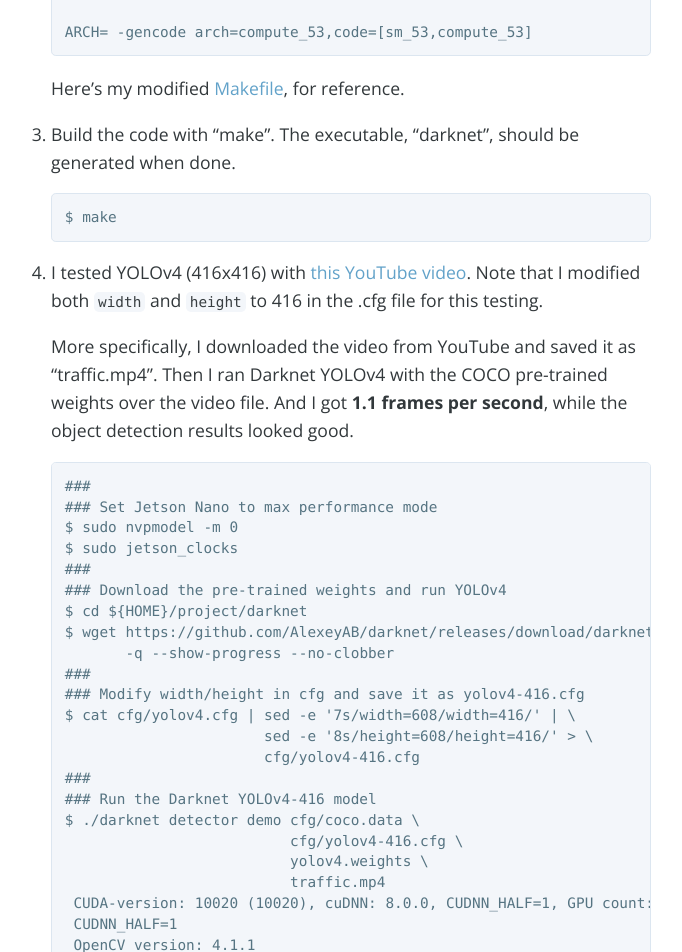
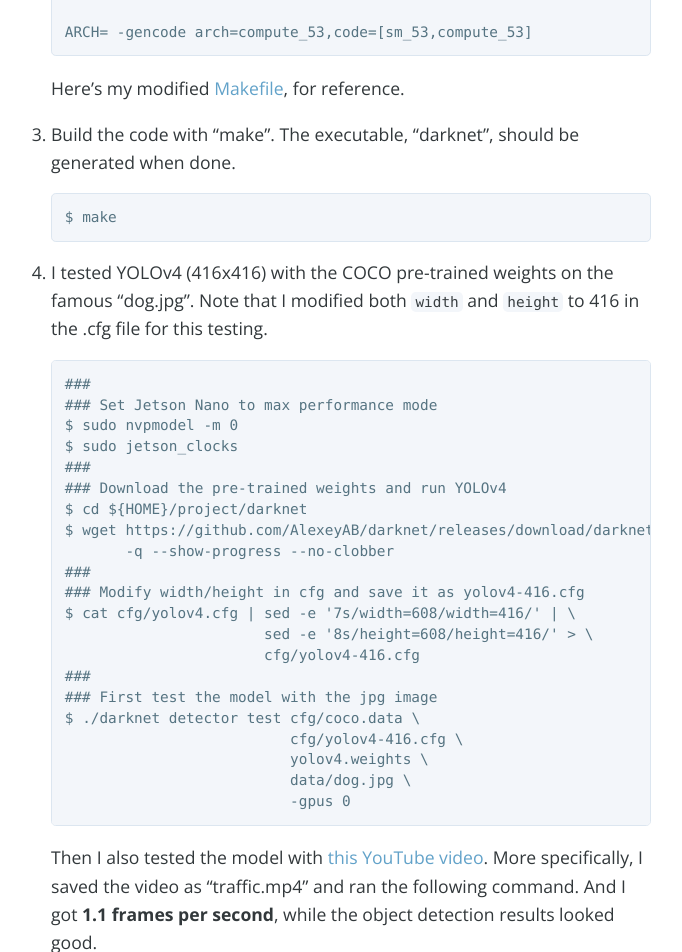
Before and after one commit to jkjung-avt/jkjung-avt.github.io, a Jekyll site: the page built from _posts/2020-07-14-yolov4.md, in a window 1280 px wide and 1400 px high, scrolled down 1701 px. Shown: the top 952 px of the window, without its empty margins (309-991 px from the left). Built offline with Jekyll 4.4.1, drawn with Linux system fonts in a browser that asks for light colours; nearby versions of some CDN libraries; comment, search, counter and statistics services are not loaded; some of the changed text lies outside the part shown.

Commit message:
Add testing of dog.jpg

````diff
--- a/_posts/2020-07-14-yolov4.md
+++ b/_posts/2020-07-14-yolov4.md
@@ -63,9 +63,7 @@ Installation of YOLOv4 on Jetson Nano was actually very straightforward.  Basica
    $ make
    ```
 
-4. I tested YOLOv4 (416x416) with [this YouTube video](https://youtu.be/wqctLW0Hb_0).  Note that I modified both `width` and `height` to 416 in the .cfg file for this testing.
-
-   More specifically, I downloaded the video from YouTube and saved it as "traffic.mp4".  Then I ran Darknet YOLOv4 with the COCO pre-trained weights over the video file.  And I got **1.1 frames per second**, while the object detection results looked good.
+4. I tested YOLOv4 (416x416) with the COCO pre-trained weights on the famous "dog.jpg".  Note that I modified both `width` and `height` to 416 in the .cfg file for this testing.
 
    ```shell
    ###
@@ -83,11 +81,23 @@ Installation of YOLOv4 on Jetson Nano was actually very straightforward.  Basica
                           sed -e '8s/height=608/height=416/' > \
                           cfg/yolov4-416.cfg
    ###
+   ### First test the model with the jpg image
+   $ ./darknet detector test cfg/coco.data \
+                             cfg/yolov4-416.cfg \
+                             yolov4.weights \
+                             data/dog.jpg \
+                             -gpus 0
+   ```
+
+   Then I also tested the model with [this YouTube video](https://youtu.be/wqctLW0Hb_0).  More specifically, I saved the video as "traffic.mp4" and ran the following command.  And I got **1.1 frames per second**, while the object detection results looked good.
+
+   ```
    ### Run the Darknet YOLOv4-416 model
    $ ./darknet detector demo cfg/coco.data \
                              cfg/yolov4-416.cfg \
                              yolov4.weights \
-                             traffic.mp4
+                             traffic.mp4 \
+                             -gpus 0
     CUDA-version: 10020 (10020), cuDNN: 8.0.0, CUDNN_HALF=1, GPU count: 1
     CUDNN_HALF=1
     OpenCV version: 4.1.1
@@ -114,7 +124,8 @@ Installation of YOLOv4 on Jetson Nano was actually very straightforward.  Basica
    $ ./darknet detector demo cfg/coco.data \
                              cfg/yolov4-416.cfg \
                              yolov4.weights \
-                             -c 0
+                             -c 0 \
+                             -gpus 0
    ```
 
 > Tip:  If you'd like to run "darknet" with the onboard camera (say, on Jetson TX2), refer to this Disqus post: [http://disq.us/p/23l49gz](http://disq.us/p/23l49gz).
@@ -124,5 +135,3 @@ Installation of YOLOv4 on Jetson Nano was actually very straightforward.  Basica
 I think YOLOv4 does not require too much of an introduction.  On the paper, its mAP (detection accuracy) outperforms YOLOv3 by a large margin, while its FPS (inference speed) on the Jetson platforms is roughly the same as YOLOv3.  For now, I'd just close by citing the performance comparison figures in the original [AlexeyAB/darknet](https://github.com/AlexeyAB/darknet) GitHub page.
 
 ![YOLOv4 vs. YOLOv3 and others](https://user-images.githubusercontent.com/4096485/82835867-f1c62380-9ecd-11ea-9134-1598ed2abc4b.png)
-
-To be updated:  Try to add more discussions about improvements in YOLOv4 when I have the time/energy...
````
